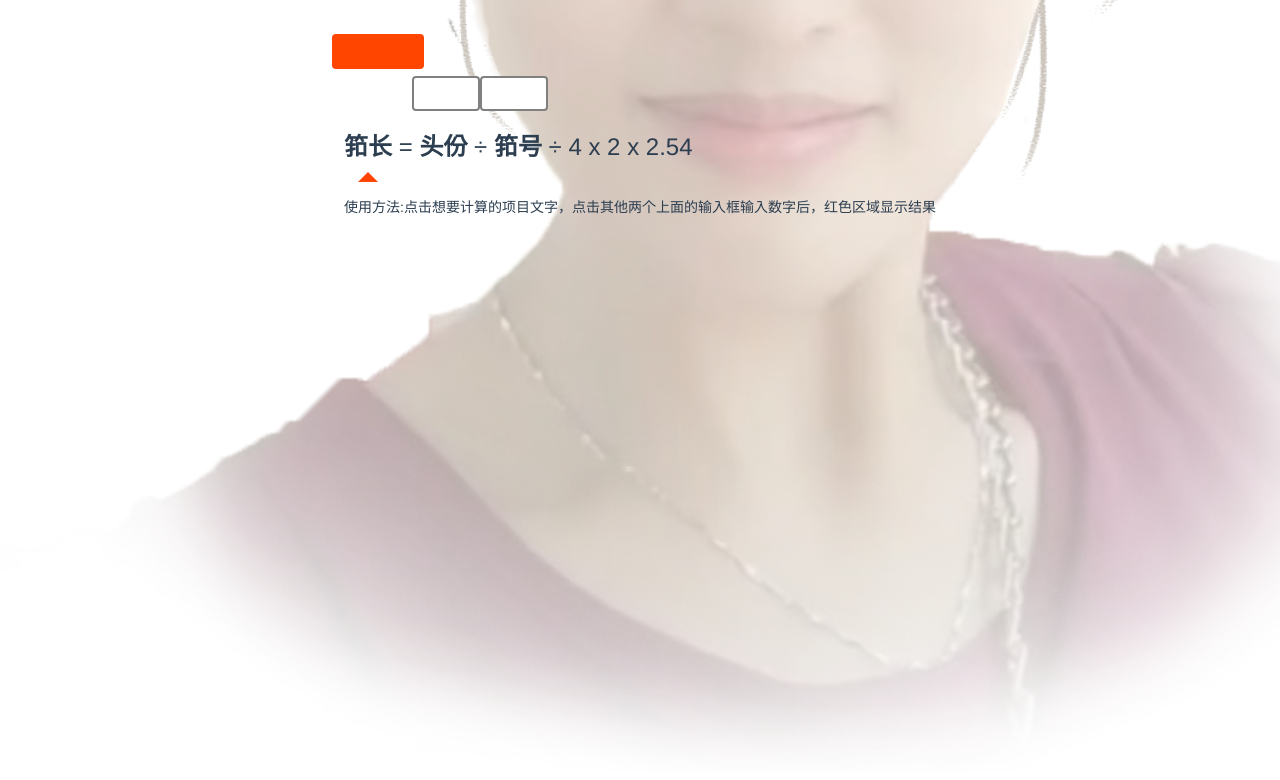
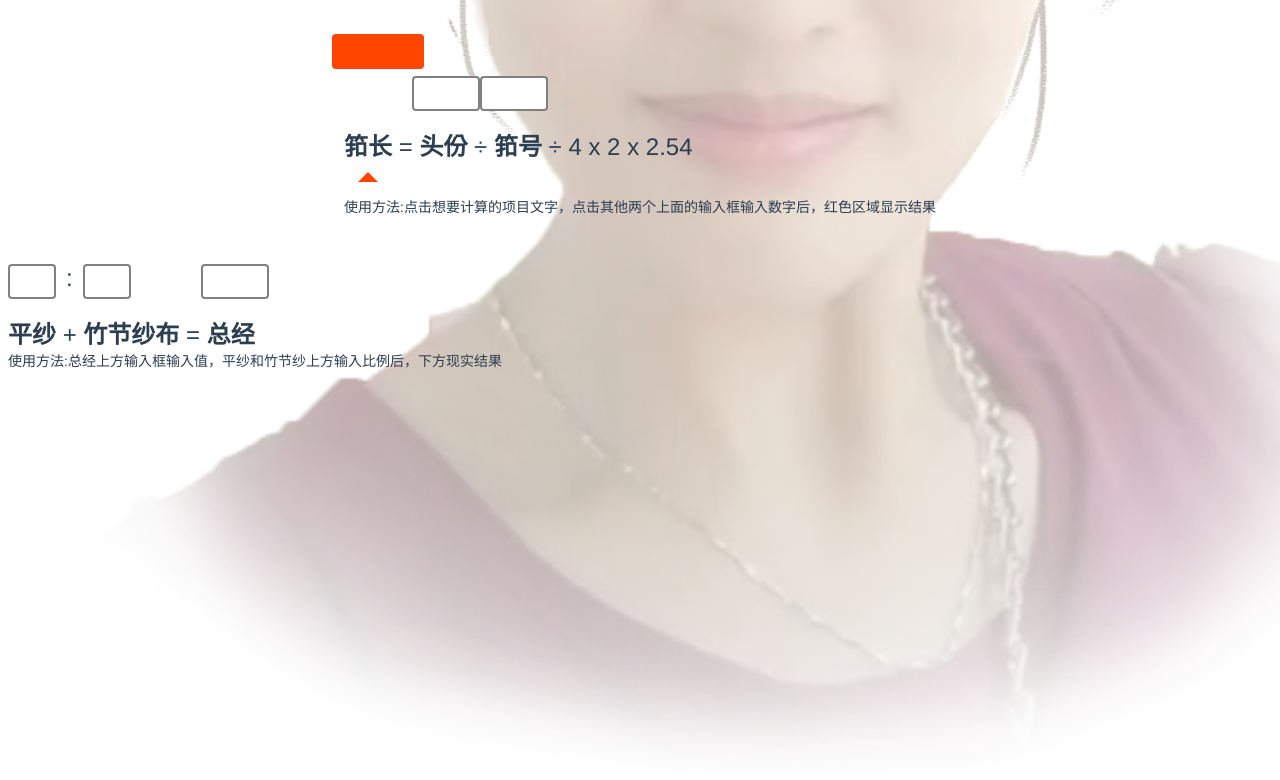
Before and after one commit to StreakingMan/project-for-mom, a Vue app: page / in a window 1280 px wide. Shown: the top 780 px of the page. Built offline with nearby package versions, Linux system fonts and the light colour scheme.

Commit message:
feat: 总经、平纱、竹节纱计算

```diff
--- a/src/App.vue
+++ b/src/App.vue
@@ -1,11 +1,13 @@
 <script setup lang="ts">
 // This starter template is using Vue 3 <script setup> SFCs
 // Check out https://vuejs.org/api/sfc-script-setup.html#script-setup
-import Calc from "./components/Calc.vue";
+import CalcA from "./components/CalcA.vue";
+import CalcB from "./components/CalcB.vue";
 </script>
 
 <template>
-  <Calc />
+  <CalcA />
+  <CalcB style="margin-top: 48px"/>
 </template>
 
 <style>
--- a/src/components/Calc.vue
+++ b/src/components/CalcA.vue
@@ -1,5 +1,5 @@
 <template>
-  <div class="calc">
+  <div class="calcA">
     <div class="input">
       <input v-model.number="kouchang" :disabled="calcWhich===0">
       <input v-model.number="toufen" :disabled="calcWhich===1">
@@ -60,7 +60,7 @@ export default {
 
 <style scoped lang="scss">
 
-.calc {
+.calcA {
   font-size: 24px;
   width: fit-content;
   margin: 0 auto;
--- /dev/null
+++ b/src/components/CalcB.vue
@@ -0,0 +1,112 @@
+<template>
+  <div class="calcB">
+    <div class="input">
+      <input v-model.number="ratioPingsha" class="input-a">:
+      <input v-model.number="ratioZhujiesha" class="input-b">
+      <input v-model.number="zongjing" class="input-c">
+    </div>
+    <div class="formula">
+      <span>平纱 <span :class="{active:showRes}" class="result">{{ resPingsha }}</span> </span> +
+      <span>竹节纱布 <span :class="{active:showRes}" class="result result-2">{{ resZhujiesha }}</span> </span> =
+      <span>总经</span>
+    </div>
+    <p class="tips">使用方法:总经上方输入框输入值，平纱和竹节纱上方输入比例后，下方现实结果</p>
+  </div>
+</template>
+
+<script>
+export default {
+  name: "CalcB",
+  data: () => ({
+    ratioPingsha: undefined,
+    ratioZhujiesha: undefined,
+    zongjing: undefined,
+    resPingsha: undefined,
+    resZhujiesha: undefined,
+  }),
+  computed: {
+    showRes() {
+      return this.ratioPingsha && this.ratioZhujiesha && this.zongjing
+    }
+  },
+  watch: {
+    ratioPingsha() {
+      this.calc()
+    },
+    ratioZhujiesha() {
+      this.calc()
+    },
+    zongjing() {
+      this.calc()
+    },
+  },
+  methods: {
+    calc() {
+      if (!(this.ratioPingsha && this.ratioZhujiesha && this.zongjing)) return
+      this.resPingsha = this.zongjing / (this.ratioPingsha + this.ratioZhujiesha) * this.ratioPingsha
+      this.resZhujiesha = this.zongjing / (this.ratioPingsha + this.ratioZhujiesha) * this.ratioZhujiesha
+    }
+  }
+}
+</script>
+
+<style lang="scss" scoped>
+.calcB {
+  font-size: 24px;
+  text-align: left;
+}
+
+.input {
+  input {
+    display: inline-block;
+    border: 2px solid gray;
+    border-radius: 4px;
+    padding: 8px;
+    margin-bottom: 16px;
+  }
+
+  &-a {
+    width: 28px;
+    margin-right: 10px;
+  }
+
+  &-b {
+    width: 28px;
+    margin-left: 4px;
+  }
+
+  &-c {
+    width: 48px;
+    margin-left: 70px;
+  }
+}
+
+.formula {
+  > span {
+    font-weight: bolder;
+    position: relative;
+
+    .result {
+      position: absolute;
+      left: 0;
+      transition: 0.3s;
+      opacity: 0;
+
+      &.active {
+        opacity: 1;
+        transform: translateY(230%);
+      }
+
+      &-2.active {
+        transform: translateY(320%);
+      }
+    }
+  }
+}
+
+.tips {
+  font-size: 14px;
+  text-align: left;
+  margin-top: 0;
+}
+</style>
```
